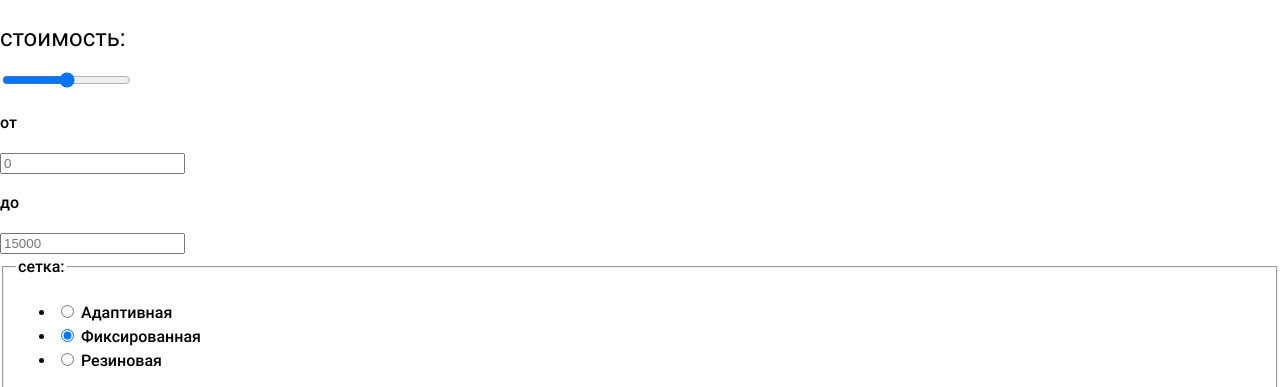
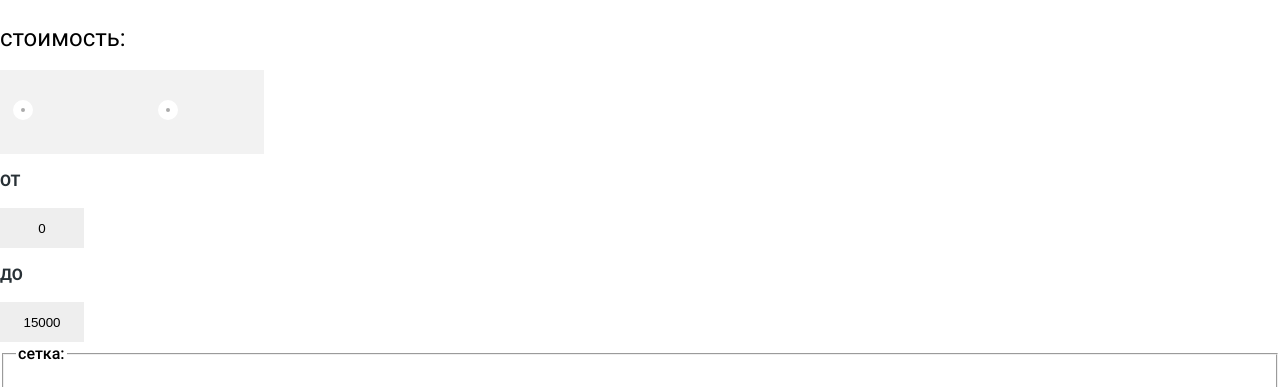
Before and after one commit to Imran006/nerds, a plain HTML site: page Catalog.html in a window 1280 px wide. Shown: the part 359-746 px from the top of the page. Drawn offline with Linux system fonts and the light colour scheme.

Commit message:
стили в parametrs

```diff
--- a/Catalog.html
+++ b/Catalog.html
@@ -35,14 +35,27 @@
     <h1>Магазин готовых шаблонов</h1>
   </header>
 
-  <main>
+  <main class="catalog-container">
 
-    <section>
+    <section class="parametrs">
+
       <h2>стоимость:</h2>
+
       <form method="get" action="file:///C:/Users/xxx/Desktop/nerds/Catalog.html">
-        <input type="range" type="range" max="15000">
-        <p>от</p><input type="text" placeholder="0">
-        <p>до</p><input type="text" placeholder="15000">
+        <div class="range-controls">
+          <div class="scale">
+            <div class="bar"></div>
+          </div>
+          <div class="range-toggle range-toggle-min"></div>
+          <div class="range-toggle range-toggle-max"></div>
+        </div>
+        <div class="filter-range">
+          <div class="price-controls">
+            <p>от</p> <input type="text"  value="0">
+            <p>до</p> <input type="text"  value="15000">
+          </div>
+        </div>
+
         <fieldset>
           <legend>сетка:</legend>
           <ul>
@@ -85,7 +98,7 @@
             </li>
           </ul>
         </fieldset>
-        <button type="submit">показать</button>
+        <button class="btn-transparent" type="submit">Показать</button>
       </form>
     </section>
 
--- a/css/style.css
+++ b/css/style.css
@@ -398,8 +398,81 @@ text-decoration: underline;
 
 
 /* catalog*/
+
 .main-header h1 {
   font-size: 55px;
   line-height: 55px;
   text-align: center;
 }
+
+/* parammetrs */
+
+.filter-range {
+  color: #283136;
+  text-transform: uppercase;
+}
+
+.price-controls {
+   /* position: relative; */
+
+  font-weight: 400;
+  font-size: 16px;
+  line-height: 22px;
+}
+
+/* .price-controls::after {
+  content: "";
+  position: absolute;
+  top: 50%;
+  left: 50%;
+
+  width: 2px;
+  height: 22px;
+
+  background: #ffffff;
+  transform: translate(-50%, -50%);
+} */
+
+.price-controls input {
+  /* display: inline-block; */
+  text-align: center;
+  width: 80px;
+  height: 38px;
+  background-color: #EEEEEE;
+  vertical-align: top;
+
+  border: 0px;
+
+  cursor: pointer;
+}
+
+.range-controls {
+  position: relative;
+  width: 264px;
+  height: 84px;
+
+  background-color: #F2F2F2;
+  margin-bottom: 0px;
+}
+
+.range-toggle {
+  position: absolute;
+  top: 30px;
+
+  width: 4px;
+  height: 4px;
+  background: #ababab;
+  border: 8px solid #ffffff;
+  border-radius: 50%;
+  /* box-shadow: 0 2px 1px 0 rgba(0, 1, 1, 0.2); */
+  cursor: pointer;
+}
+
+
+.range-toggle-min {
+  left: 5%;
+}
+
+.range-toggle-max {
+  left: 60%;
+}
```
Lines whose indentation alone changed are shown as unchanged.
